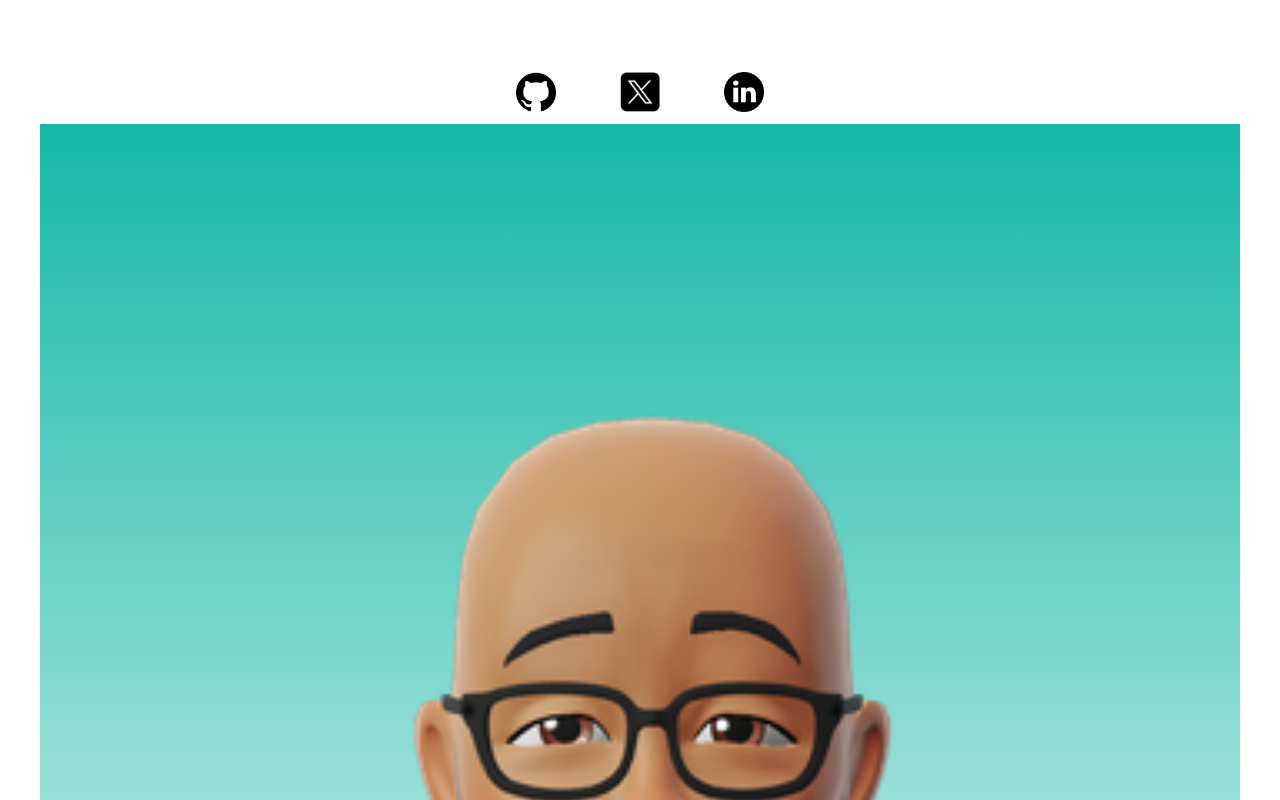
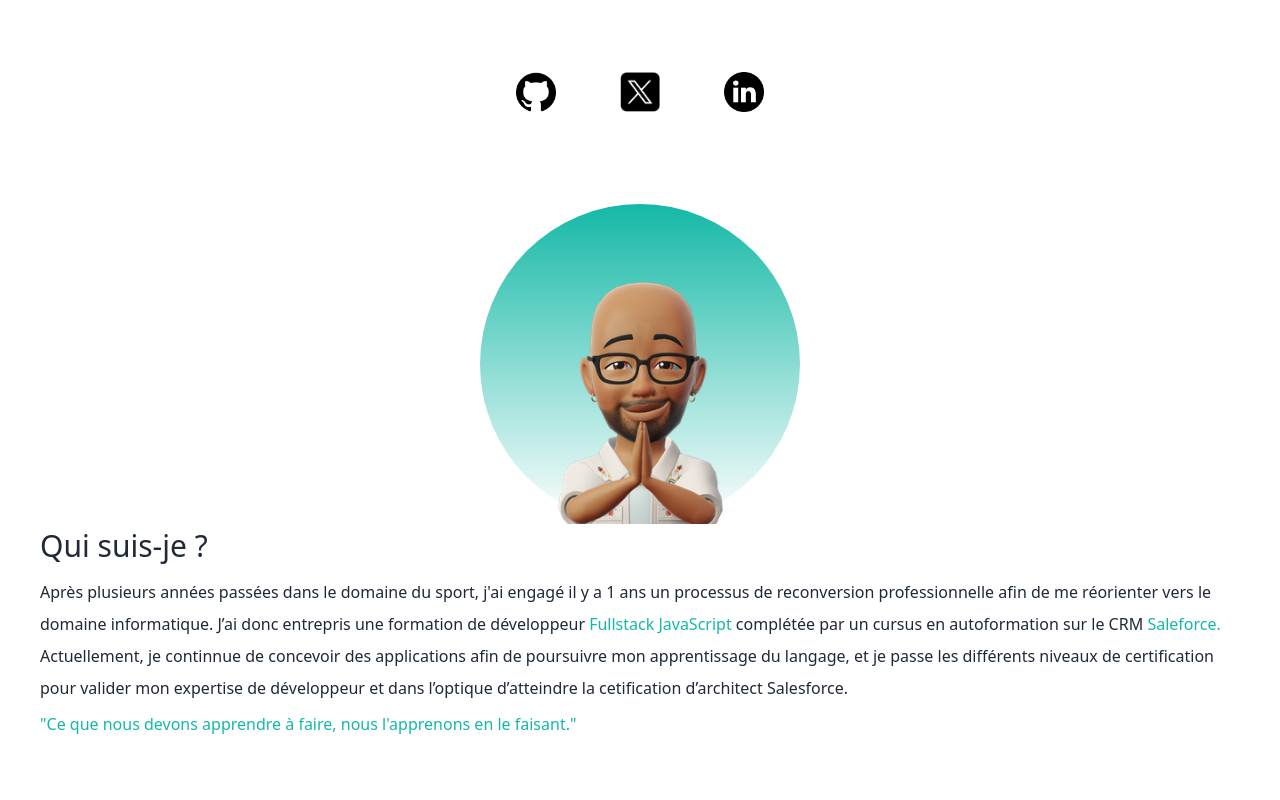
Before and after one commit to Thibaut-Moncourtois/ThibzGD.dev, a React (Vite) app: page / in a window 1280 px wide. Shown: the part 360-1160 px from the top of the page. After the commit the page ends 1096 px from the top, so only its background shows below. Built offline with nearby package versions, Linux system fonts and the light colour scheme.

Commit message:
Qui suis-je ?

```diff
--- a/src/components/App/App.tsx
+++ b/src/components/App/App.tsx
@@ -45,6 +45,35 @@ function App() {
             <Avatar />
           </div>
         </section>
+
+        <section>
+          <div>
+            <h3 className="text-3xl py-1">Qui suis-je ?</h3>
+            <p className="text-md py-2 leading-8 text-gray-800">
+              Après plusieurs années passées dans le domaine du sport, j'ai
+              engagé il y a 1 ans un processus de reconversion professionnelle
+              afin de me réorienter vers le domaine informatique. J’ai donc
+              entrepris une formation de développeur
+              <span className="text-teal-500 font-medium">
+                {' '}
+                Fullstack JavaScript{' '}
+              </span>
+              complétée par un cursus en autoformation sur le CRM{' '}
+              <span className="text-teal-500 font-medium"> Saleforce. </span>
+              Actuellement, je continnue de concevoir des applications afin de
+              poursuivre mon apprentissage du langage, et je passe les
+              différents niveaux de certification pour valider mon expertise de
+              développeur et dans l’optique d’atteindre la cetification
+              d’architect Salesforce.
+            </p>
+            <p>
+              <span className="text-teal-500 font-medium">
+                "Ce que nous devons apprendre à faire, nous l'apprenons en le
+                faisant."
+              </span>
+            </p>
+          </div>
+        </section>
       </main>
     </div>
   );
--- a/src/components/Avatar/Avatar.tsx
+++ b/src/components/Avatar/Avatar.tsx
@@ -2,7 +2,7 @@ import Avatar1 from '../../assets/avatar-1.png';
 
 function Avatar() {
   return (
-    <div className="avatar flex justify-center relative bg-gradient-to-b from-teal-500">
+    <div className="avatar flex justify-center relative mx-auto bg-gradient-to-b from-teal-500 rounded-full w-80 h-80 mt-20">
       <img src={Avatar1} alt="avatar" />
     </div>
   );
```
